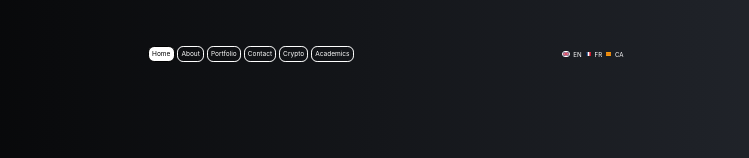
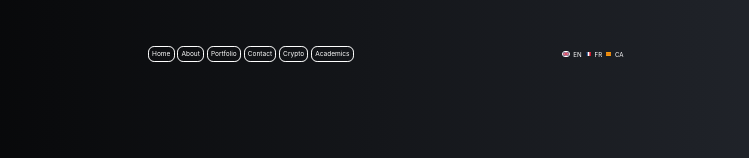
Before and after one commit to MarouaneSoukhrati/mar_react_app, a React (Create React App) app: page / in a window 1280 px wide. Shown: the top 158 px of the page, without its empty margins (265-1014 px from the left). Built offline with nearby package versions, Linux system fonts and the light colour scheme.

Commit message:
Update Navbar.css

```diff
--- a/src/ComponentStyle/SubcomponentStyle/Navbar.css
+++ b/src/ComponentStyle/SubcomponentStyle/Navbar.css
@@ -29,7 +29,7 @@
   margin-left: 0.375em;
 }
 
-.active {
+.nav-element:active {
   border: solid 0.0625em;
   border-radius: 0.9375em;
   padding: 0.5em;
```
